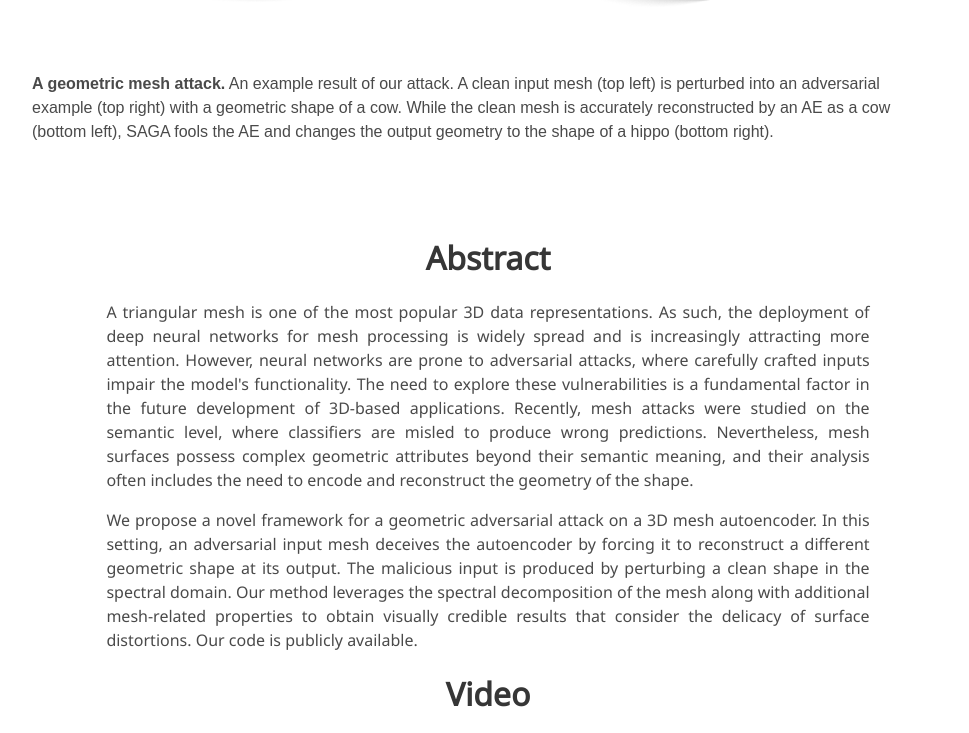
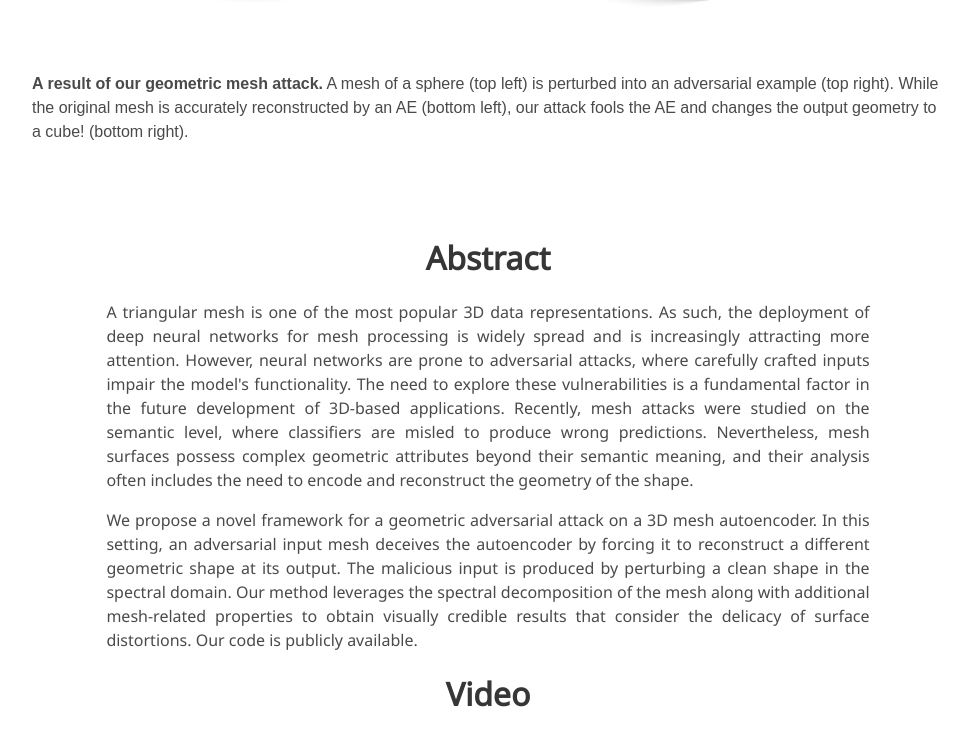
Before and after one commit to StolikTomer/SAGA, a plain HTML site: page index.html in a window 1280 px wide. Shown: the part 1383-2116 px from the top of the page, without its empty margins (152-1121 px from the left). Drawn offline with nearby package versions, Linux system fonts and the light colour scheme; some icons are missing; a web font is replaced by a local one.

Commit message:
Update teaser caption.

```diff
--- a/index.html
+++ b/index.html
@@ -132,10 +132,9 @@
     <div class="hero-body">
        <figure>
          <img src="./static/images/teaser.png" height="100%">
-         <figcaption><b>A geometric mesh attack.</b> An example result of our attack. A clean input mesh (top left)
-           is perturbed into an adversarial example (top right) with a geometric shape of a cow. While the clean mesh is
-           accurately reconstructed by an AE as a cow (bottom left), SAGA fools the AE and changes the output
-           geometry to the shape of a hippo (bottom right).</figcaption>
+         <figcaption><b>A result of our geometric mesh attack.</b> A mesh of a sphere (top left) is perturbed into an adversarial
+           example (top right). While the original mesh is accurately reconstructed by an AE (bottom left), our attack fools the AE
+           and changes the output geometry to a cube! (bottom right).</figcaption>
        </figure>
     </div>
   </div>
```
